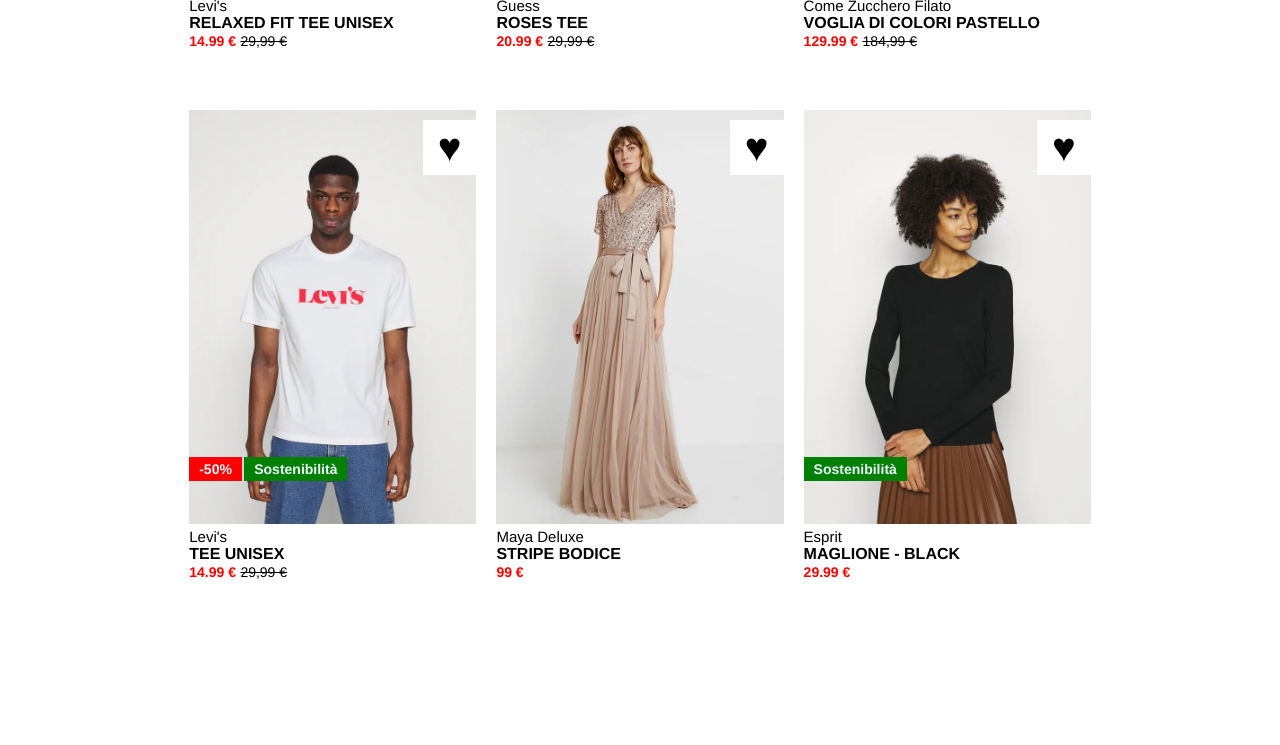
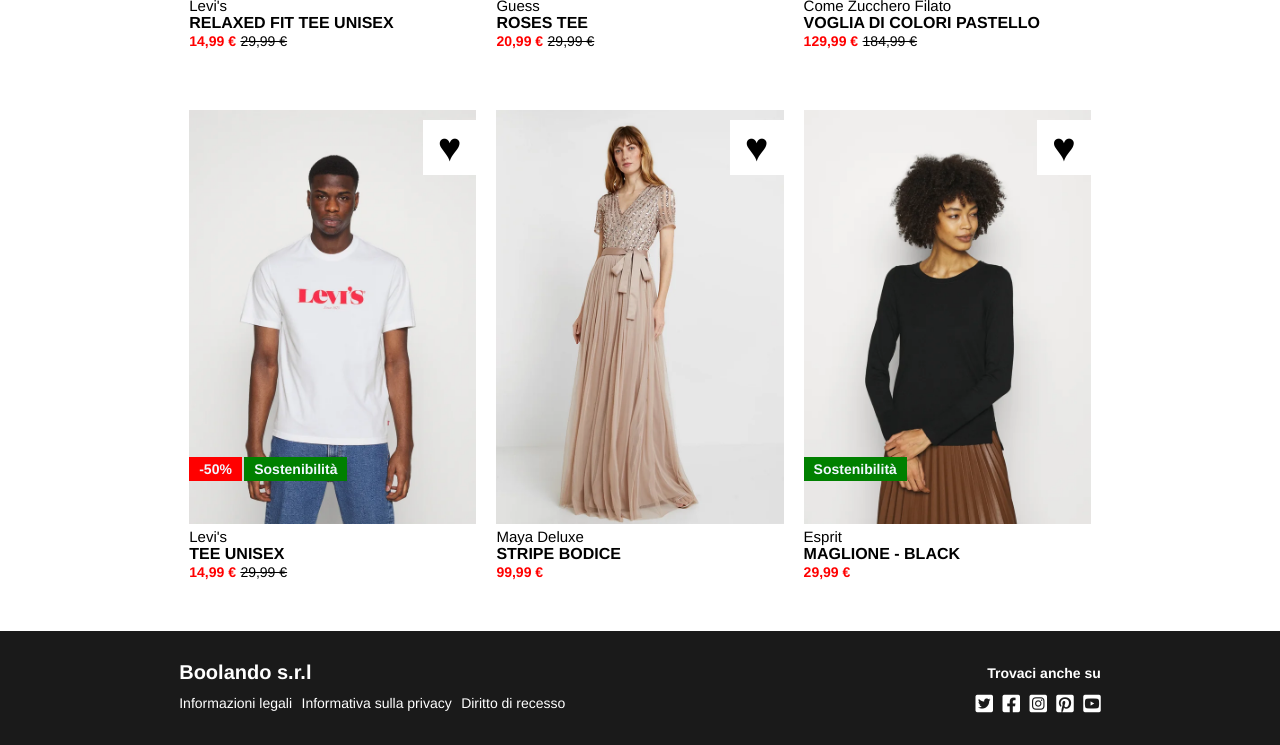
Before and after one commit to slivcaigor/html-css-boolando, a plain HTML site: page index.html in a window 1280 px wide. Shown: the part 542-1287 px from the top of the page. Before the commit the page ends 1133 px from the top, so only its background shows below. Drawn offline with Linux system fonts and the light colour scheme.

Commit message:
footer ready

```diff
--- a/css/style.css
+++ b/css/style.css
@@ -179,3 +179,48 @@ body {
 .imgs:hover .img-top {
   display: inline;
 }
+
+/* Styling Footer */
+
+footer {
+  margin-top: 50px;
+  background-color: rgb(26, 26, 26);
+}
+
+.footer-top {
+  display: flex;
+  justify-content: space-between;
+  align-items: center;
+  padding-top: 30px;
+}
+
+.footer-top span {
+  color: white;
+  font-size: 20px;
+  font-weight: 700;
+}
+
+#social {
+  color: white;
+  font-size: 14px;
+  font-weight: 700;
+}
+
+.footer-bottom {
+  display: flex;
+  padding: 10px 0 30px 0;
+  justify-content: space-between;
+}
+
+.policy a {
+  text-decoration: none;
+  font-size: 14px;
+  padding: 0 5px 0 0;
+  color: white;
+}
+
+.socials i {
+  color: white;
+  font-size: 20px;
+  padding-left: 5px;
+}
--- a/index.html
+++ b/index.html
@@ -57,7 +57,7 @@
               <div class="brand">Levi's</div>
               <div class="product-name">relaxed fit tee unisex</div>
               <div>
-                <span class="product-price">14.99 &euro;</span>
+                <span class="product-price">14,99 &euro;</span>
                 <span class="product-discounted">29,99 &euro;</span>
               </div>
             </div>
@@ -73,7 +73,7 @@
               <div class="brand">Guess</div>
               <div class="product-name">roses tee</div>
               <div>
-                <span class="product-price">20.99 &euro;</span>
+                <span class="product-price">20,99 &euro;</span>
                 <span class="product-discounted">29,99 &euro;</span>
               </div>
             </div>
@@ -89,7 +89,7 @@
               <div class="brand">Come Zucchero Filato</div>
               <div class="product-name">voglia di colori pastello</div>
               <div>
-                <span class="product-price">129.99 &euro;</span>
+                <span class="product-price">129,99 &euro;</span>
                 <span class="product-discounted">184,99 &euro;</span>
               </div>
             </div>
@@ -111,7 +111,7 @@
               <div class="brand">Levi's</div>
               <div class="product-name">tee unisex</div>
               <div>
-                <span class="product-price">14.99 &euro;</span>
+                <span class="product-price">14,99 &euro;</span>
                 <span class="product-discounted">29,99 &euro;</span>
               </div>
             </div>
@@ -126,7 +126,7 @@
               <div class="brand">Maya Deluxe</div>
               <div class="product-name">stripe bodice</div>
               <div>
-                <span class="product-price">99 &euro;</span>
+                <span class="product-price">99,99 &euro;</span>
               </div>
             </div>
             <div class="product">
@@ -141,7 +141,7 @@
               <div class="brand">Esprit</div>
               <div class="product-name">maglione - black</div>
               <div>
-                <span class="product-price">29.99 &euro;</span>
+                <span class="product-price">29,99 &euro;</span>
               </div>
             </div>
           </div>
@@ -151,9 +151,25 @@
 
     <!-- Footer -->
     <footer class="footer">
-      <div class="container">
-        <div class="footer-top"></div>
-        <div class="footer-bottom"></div>
+      <div class="aligned">
+        <div class="footer-top">
+          <span>Boolando s.r.l</span>
+          <span id="social">Trovaci anche su</span>
+        </div>
+        <div class="footer-bottom">
+          <div class="policy">
+            <a href="#">Informazioni legali</a>
+            <a href="#">Informativa sulla privacy</a>
+            <a href="#">Diritto di recesso</a>
+          </div>
+          <div class="socials">
+            <i class="fa-brands fa-square-twitter"></i>
+            <i class="fa-brands fa-square-facebook"></i>
+            <i class="fa-brands fa-square-instagram"></i>
+            <i class="fa-brands fa-square-pinterest"></i>
+            <i class="fa-brands fa-square-youtube"></i>
+          </div>
+        </div>
       </div>
     </footer>
 
```
